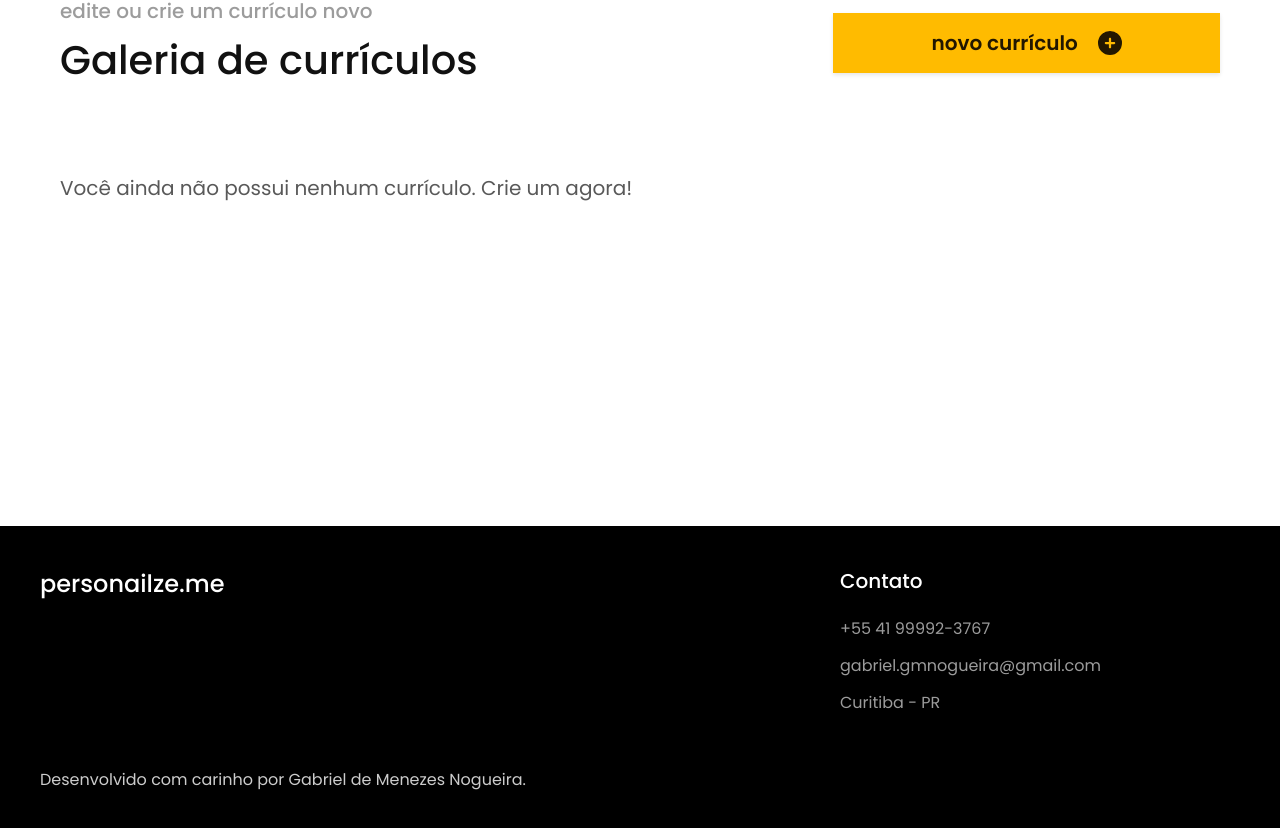
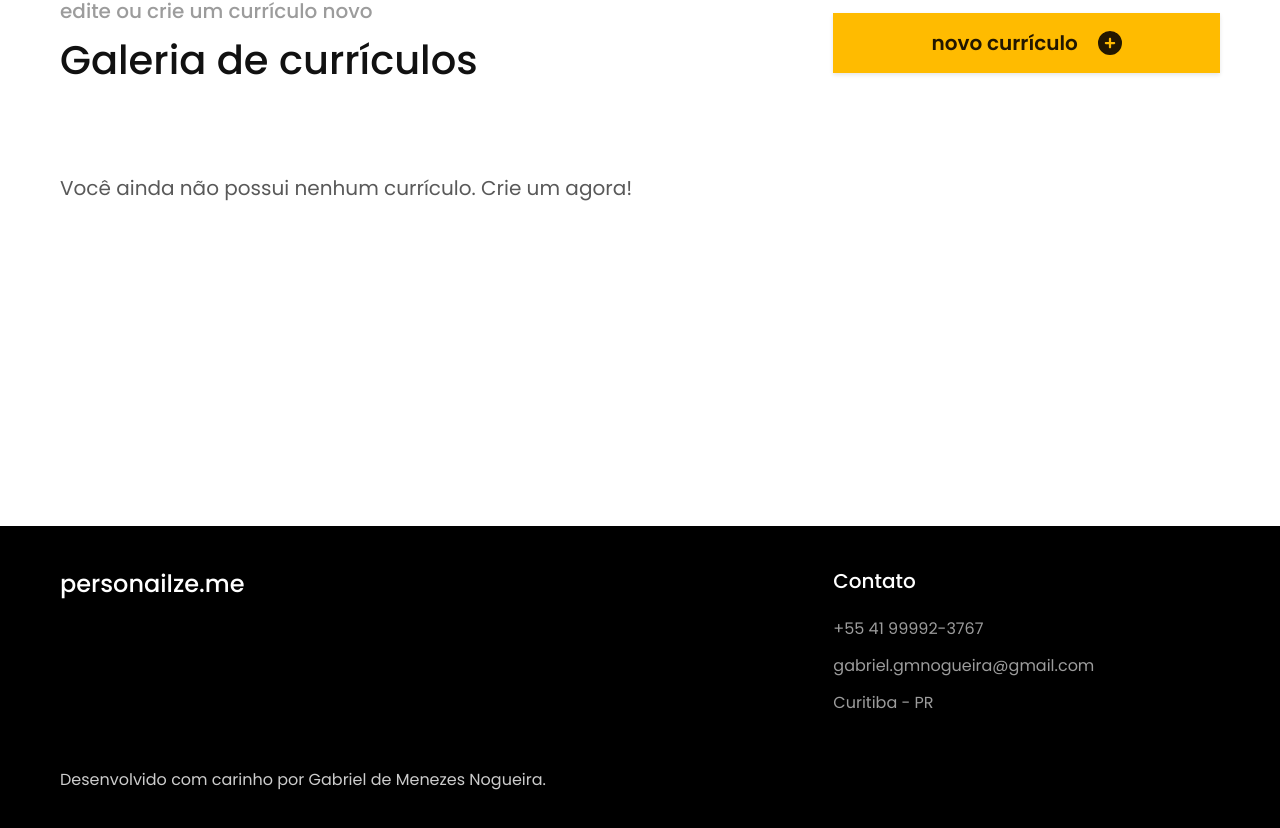
Before and after one commit to gabrielmenezesnog/burh-desafio-frontend, a Vue app: page / in a window 1280 px wide. Shown: the part 984-1812 px from the top of the page. Built offline with nearby package versions, Linux system fonts and the light colour scheme.

Commit message:
fix: adicionando container no layout do footer + corrigindo nome do componente

```diff
--- a/src/components/footer/Fotter.vue
+++ b/src/components/footer/Footer.vue
@@ -2,7 +2,7 @@
 
 <template>
   <div class="footer__container">
-    <div class="footer__content relative grid">
+    <div class="container footer__content relative grid">
       <h1 class="footer__logo-title">personailze.me</h1>
       <ul>
         <h1 class="footer__contact-label">Contato</h1>
--- a/src/views/homepage/Homepage.vue
+++ b/src/views/homepage/Homepage.vue
@@ -2,7 +2,7 @@
 import Presentation from "../../components/presentation/Presentation.vue";
 import PresentationCard from "../../components/card/presentation-card/PresentationCard.vue";
 import CurriculumGallery from "../../components/curriculum-gallery/CurriculumGallery.vue";
-import Footer from "../../components/footer/Fotter.vue";
+import Footer from "../../components/footer/Footer.vue";
 import "../../style.scss";
 
 import { ref, nextTick } from "vue";
```
